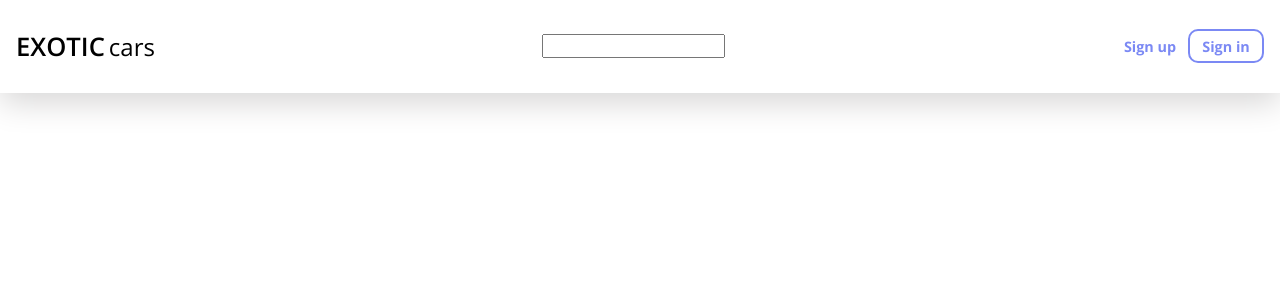
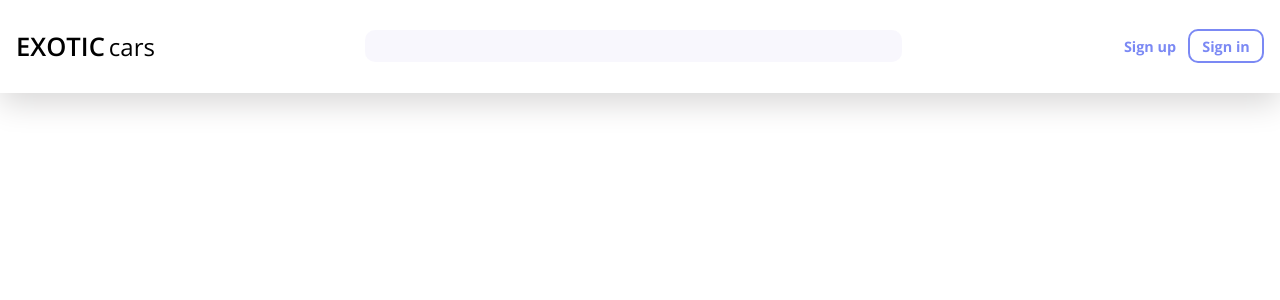
Before and after one commit to LabLub-ViniciusRibeiro/exotic-cars, a React (Vite) app: page / in a window 1280 px wide. Shown: the top 300 px of the page. Built offline with nearby package versions, Linux system fonts and the light colour scheme.

Commit message:
feat: header interface for desktop

```diff
--- a/src/App.css
+++ b/src/App.css
@@ -2,6 +2,8 @@
 * {
   font-family: 'Open Sans', sans-serif;
   box-sizing: border-box;
+  border: none;
+  outline: none;
 }
 
 body {
--- /dev/null
+++ b/src/components/Header/InputGroup/index.tsx
@@ -0,0 +1,16 @@
+import { ReactNode } from "react"
+import InputGroupContainer from "./styles"
+
+interface Props {
+    children: ReactNode
+}
+
+function InputGroup({ children }: Props) {
+    return (
+        <InputGroupContainer>
+            {children}
+        </InputGroupContainer>
+    )
+}
+
+export default InputGroup
--- /dev/null
+++ b/src/components/Header/InputGroup/styles.ts
@@ -0,0 +1,11 @@
+import styled from "styled-components";
+import Colors from "../../../shared/constants/Colors";
+
+const InputGroupContainer = styled.div`
+    background: ${Colors.inputBackground};
+    height: 32px;
+    border-radius: 10px;
+    opacity: 59%;
+`
+
+export default InputGroupContainer;
--- a/src/components/Header/index.tsx
+++ b/src/components/Header/index.tsx
@@ -2,6 +2,8 @@ import { useState } from "react"
 import HeaderContainer, { SvgContainer } from "./styles"
 import filter from '../../assets/filter.svg'
 import Button from "../UI/Button";
+import InputGroup from "./InputGroup";
+import Input from "../UI/Input";
 
 function Header() {
 
@@ -18,9 +20,14 @@ function Header() {
                 <h1>EXOTIC</h1>
                 <h2>cars</h2>
             </div>
-            <div>
-                {screenWidth < breakpoint ? <SvgContainer><img src={filter} /></SvgContainer> : <input />}
-            </div>
+            {screenWidth < breakpoint ?
+                <SvgContainer><img src={filter} className='filter-icon' /></SvgContainer>
+                :
+                <InputGroup>
+                    <Input />
+                    <Input />
+                    <Input />
+                </InputGroup>}
             <div>
                 <Button title="Sign up" hasBorder={false} />
                 <Button title="Sign in" hasBorder={true} />
--- /dev/null
+++ b/src/components/UI/Input/index.tsx
@@ -0,0 +1,11 @@
+import InputContainer from "./styles"
+
+function Input() {
+    return (
+        <InputContainer>
+            <input />
+        </InputContainer>
+    )
+}
+
+export default Input
--- /dev/null
+++ b/src/components/UI/Input/styles.ts
@@ -0,0 +1,14 @@
+import styled from "styled-components";
+import Colors from "../../../shared/constants/Colors";
+
+const InputContainer = styled.div`
+    & > input {
+        background: transparent;
+    }
+
+    & > input:focus {
+        outline: 1px solid ${Colors.accent};
+    }
+`
+
+export default InputContainer;
```
